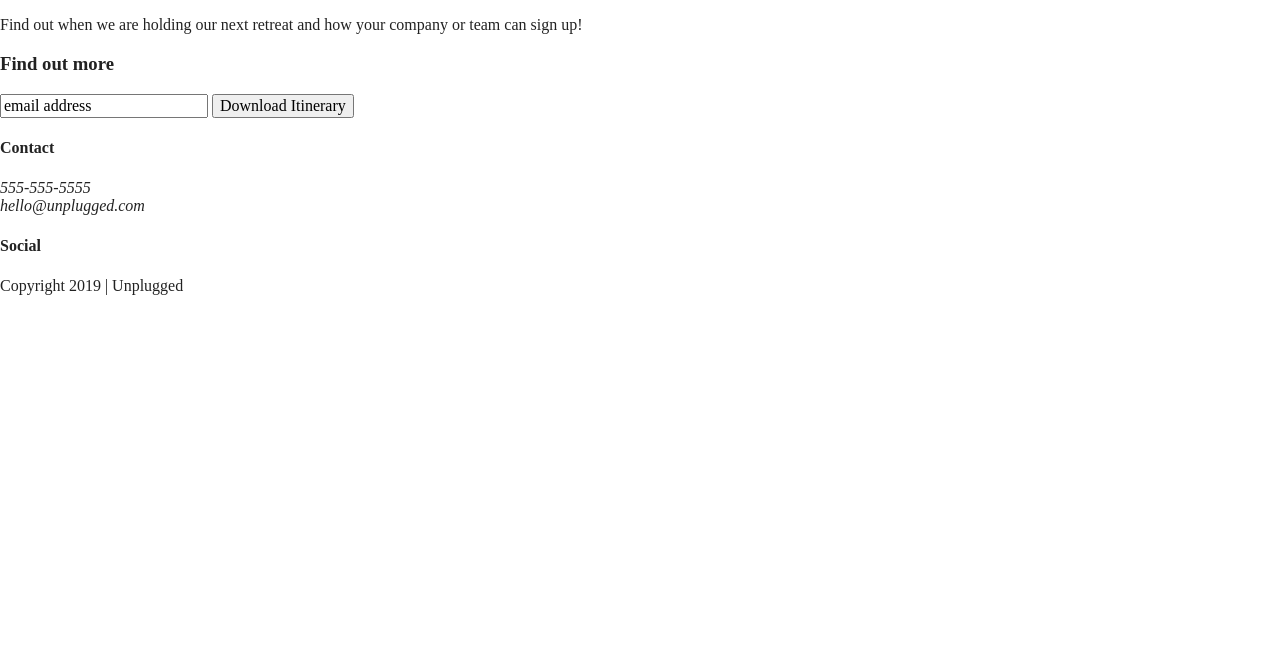
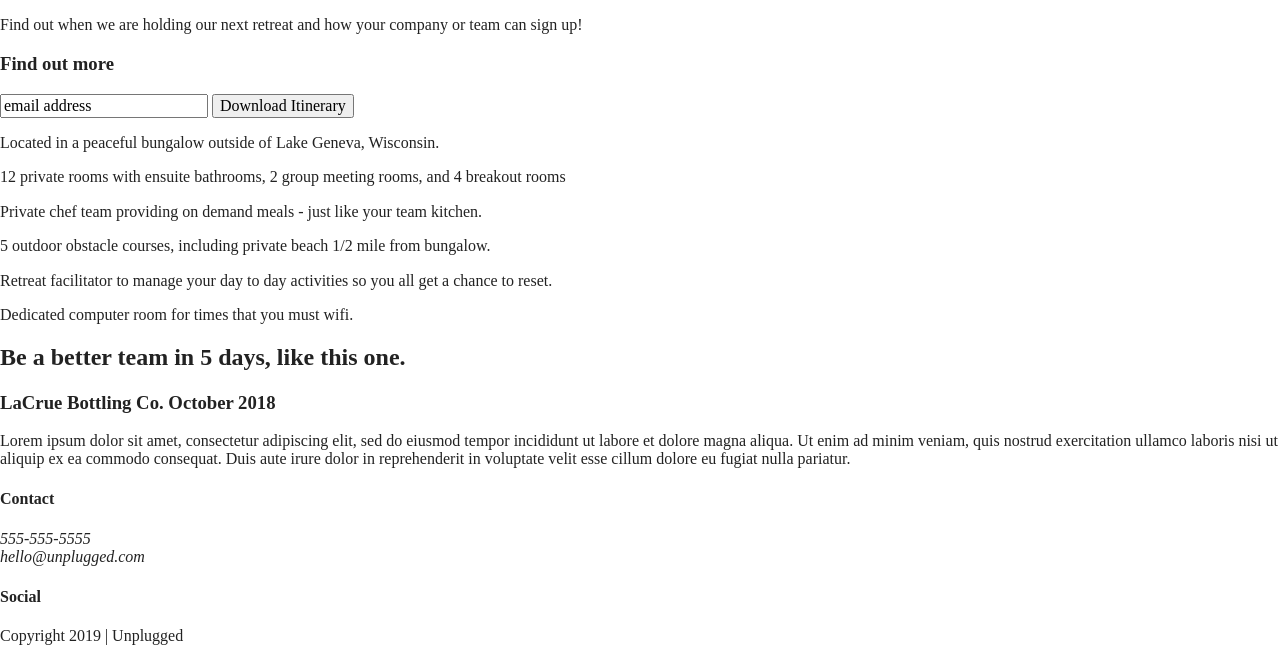
Before and after one commit to calicorose/unplugged-project, a website built with Parcel: page index.html in a window 1280 px wide. Shown: the part 176-838 px from the top of the page. Before the commit the page ends 800 px from the top, so only its background shows below. Built offline with nearby package versions, Linux system fonts and the light colour scheme.

Commit message:
Updated html file to include features and reviews

```diff
--- a/index.html
+++ b/index.html
@@ -61,7 +61,53 @@
       <!-- aside content wrapper ends -->
     </aside>
 
-  </main> <!-- main wrapper -->
+    <section class="features">
+      <div class="content-wrapper">
+        <!-- Add you Features content here -->
+        <article>
+          <p class="fontawesome-icon"></p>
+          <p class="features-item-description">Located in a peaceful bungalow outside of Lake Geneva, Wisconsin.</p>
+        </article>
+        <article>
+          <p class="fontawesome-icon"></p>
+          <p class="features-item-description">12 private rooms with ensuite bathrooms, 2 group meeting rooms, and 4 breakout rooms</p>
+        </article>
+        <article>
+          <p class="fontawesome-icon"></p>
+          <p class="features-item-description">Private chef team providing on demand meals - just like your team kitchen.</p>
+        </article>
+        <article>
+          <p class="fontawesome-icon"></p>
+          <p class="features-item-description">5 outdoor obstacle courses, including private beach <span>1/2</span> mile from bungalow.</p>
+        </article>
+        <article>
+          <p class="fontawesome-icon"></p>
+          <p class="features-item-description">Retreat facilitator to manage your day to day activities so you all get a chance to reset.</p>
+        </article>
+        <article>
+          <p class="fontawesome-icon"></p>
+          <p class="features-item-description">Dedicated computer room for times that you must wifi.</p>
+        </article>
+      </div>
+    </section>
+
+    <section class="reviews">
+      <div class="content-wrapper">
+        <h2>Be a better team in 5 days, like this one.</h2>
+        <article>
+          <div>
+            <h3>LaCrue Bottling Co. October 2018</h3>
+            <p>
+              Lorem ipsum dolor sit amet, consectetur adipiscing elit, sed do eiusmod tempor incididunt ut labore et dolore magna aliqua. Ut enim ad minim veniam, quis nostrud exercitation ullamco laboris nisi ut aliquip ex ea commodo consequat. Duis aute irure dolor
+              in reprehenderit in voluptate velit esse cillum dolore eu fugiat nulla pariatur.
+            </p>
+          </div>
+        </article>
+      </div>
+    </section>
+
+  </main>
+  <!-- main wrapper -->
 
   <footer>
     <div class="content-wrapper">
```
